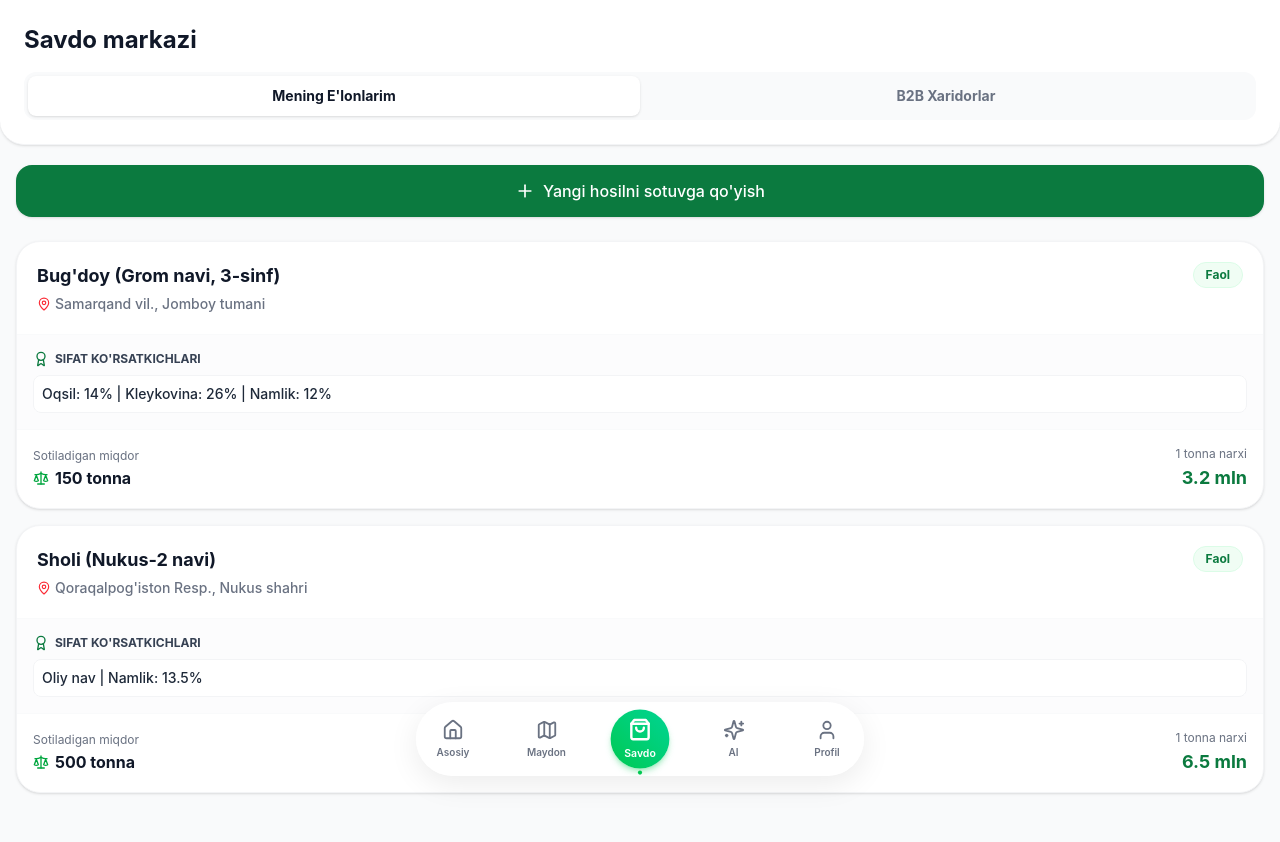
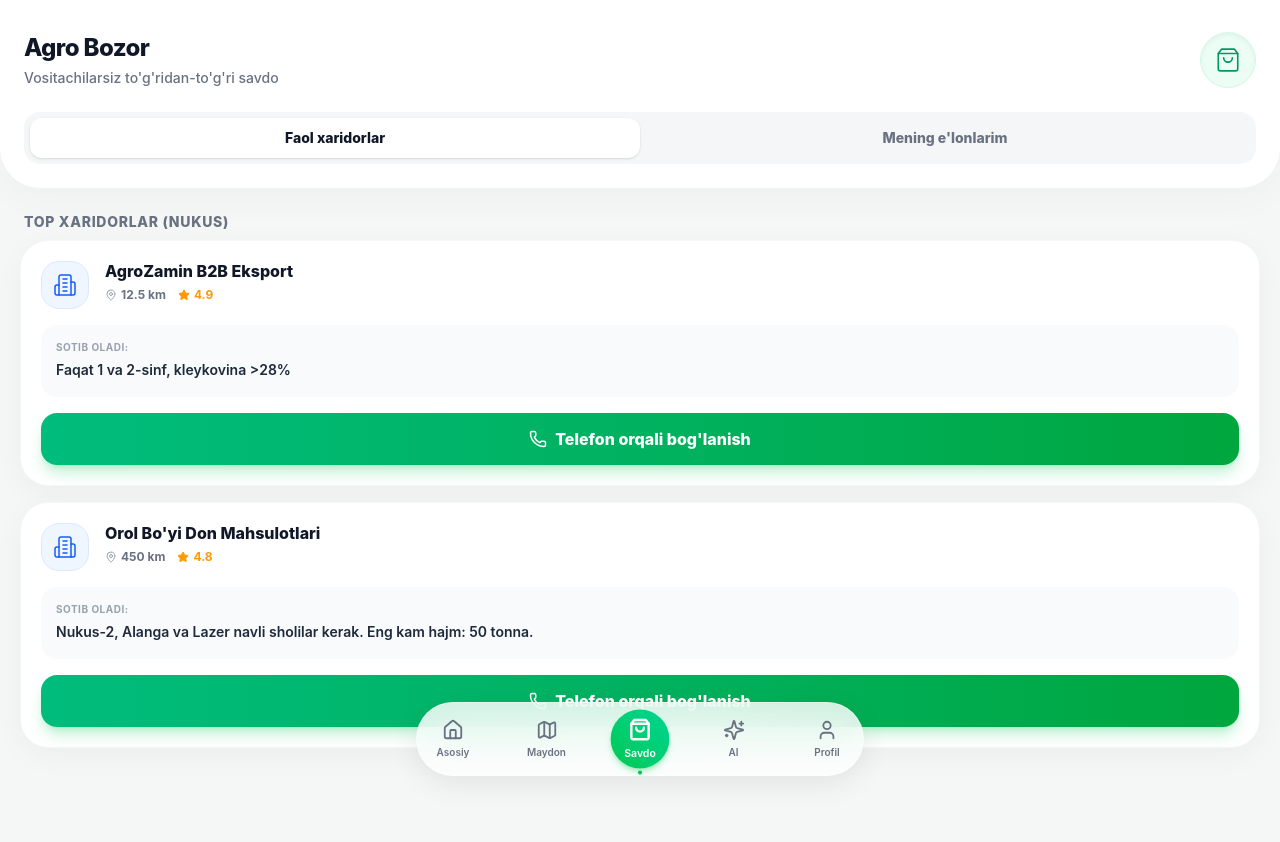
Before and after one commit to mddd18/FERDO_, a React (Vite) app: page /savdo in a window 1280 px wide. Shown: the top 842 px of the page. Built offline with nearby package versions, Linux system fonts and the light colour scheme.

Commit message:
Update Marketplace.tsx

```diff
--- a/src/app/pages/Marketplace.tsx
+++ b/src/app/pages/Marketplace.tsx
@@ -1,144 +1,153 @@
 import { useState } from 'react';
 import { Navigation } from '../components/Navigation';
 import { marketListings, buyers } from '../data/mockData';
-import { Plus, Store, MapPin, Phone, ShieldCheck, Scale, Award, Send } from 'lucide-react';
+import {
+  ShoppingBag, Building2, MapPin, Phone,
+  Star, TrendingUp, Plus, CheckCircle2, ChevronRight
+} from 'lucide-react';
 
 export function Marketplace() {
-  const [activeTab, setActiveTab] = useState<'listings' | 'buyers'>('listings');
-  const [showForm, setShowForm] = useState(false); // Forma ochilishi uchun state
-
-  const handleCall = (phone: string) => {
-    alert(`Raqam terilmoqda: ${phone} 📞\n(Bu yerda telefon ilovasi ochiladi)`);
-  };
-
-  const handleOffer = (name: string) => {
-    alert(`"${name}" korxonasiga hosilingiz bo'yicha taklif yuborildi! ✅`);
-  };
-
-  const submitForm = (e: React.FormEvent) => {
-    e.preventDefault();
-    alert("Yangi e'lon muvaffaqiyatli saqlandi va moderatsiyaga yuborildi! 🎉");
-    setShowForm(false);
-  };
+  const [activeTab, setActiveTab] = useState<'buyers' | 'listings'>('buyers');
 
   return (
-    <div className="min-h-screen bg-[#F9FAFB] pb-24 flex flex-col">
-      {/* Header */}
-      <div className="bg-white pt-6 pb-2 px-6 rounded-b-3xl shadow-sm border-b border-gray-100 mb-5 z-10 sticky top-0">
-        <h1 className="text-2xl font-bold text-gray-900 mb-4">Savdo markazi</h1>
+    <div className="min-h-screen bg-[#F4F7F6] pb-28 font-sans">
 
-        <div className="flex w-full bg-gray-50 p-1 rounded-xl mb-4">
-          <button onClick={() => setActiveTab('listings')} className={`flex-1 py-2.5 text-sm font-bold rounded-lg transition-all ${activeTab === 'listings' ? 'bg-white text-gray-900 shadow-sm' : 'text-gray-500 hover:text-gray-700'}`}>
-            Mening E'lonlarim
+      {/* 1. PREMIUM HEADER */}
+      <div className="bg-white pt-8 pb-6 px-6 shadow-[0_10px_40px_rgba(0,0,0,0.03)] rounded-b-[40px] relative z-20">
+        <div className="flex justify-between items-center mb-6">
+          <div>
+            <h1 className="text-2xl font-extrabold text-gray-900 tracking-tight">Agro Bozor</h1>
+            <p className="text-sm font-medium text-gray-500 mt-1">Vositachilarsiz to'g'ridan-to'g'ri savdo</p>
+          </div>
+          <div className="w-14 h-14 bg-emerald-50 rounded-full flex items-center justify-center border border-emerald-100 shadow-inner text-emerald-600">
+            <ShoppingBag size={26} strokeWidth={1.5} />
+          </div>
+        </div>
+
+        {/* 2. ZAMONAVIY TAB (Segmented Control) */}
+        <div className="bg-gray-100/80 p-1.5 rounded-2xl flex relative">
+          <button
+            onClick={() => setActiveTab('buyers')}
+            className={`flex-1 py-2.5 text-sm font-extrabold rounded-xl transition-all duration-300 z-10 ${
+              activeTab === 'buyers' ? 'text-gray-900 shadow-sm bg-white' : 'text-gray-500 hover:text-gray-700'
+            }`}
+          >
+            Faol xaridorlar
           </button>
-          <button onClick={() => setActiveTab('buyers')} className={`flex-1 py-2.5 text-sm font-bold rounded-lg transition-all ${activeTab === 'buyers' ? 'bg-white text-gray-900 shadow-sm' : 'text-gray-500 hover:text-gray-700'}`}>
-            B2B Xaridorlar
+          <button
+            onClick={() => setActiveTab('listings')}
+            className={`flex-1 py-2.5 text-sm font-extrabold rounded-xl transition-all duration-300 z-10 ${
+              activeTab === 'listings' ? 'text-gray-900 shadow-sm bg-white' : 'text-gray-500 hover:text-gray-700'
+            }`}
+          >
+            Mening e'lonlarim
           </button>
         </div>
       </div>
 
-      <main className="px-4 flex-1">
-        {activeTab === 'listings' ? (
-          <div className="space-y-4 animate-in fade-in slide-in-from-bottom-2">
+      <main className="px-5 mt-6 space-y-5">
 
-            {/* Yangi E'lon Tugmasi */}
-            {!showForm ? (
-              <button onClick={() => setShowForm(true)} className="w-full bg-[#0B7A3F] active:scale-95 text-white font-medium text-base py-3.5 rounded-2xl transition-all shadow-sm flex items-center justify-center gap-2 mb-6">
-                <Plus size={20} /> Yangi hosilni sotuvga qo'yish
-              </button>
-            ) : (
-              /* Yangi E'lon Formasi */
-              <form onSubmit={submitForm} className="bg-white rounded-3xl shadow-md border border-gray-100 p-5 mb-6 animate-in fade-in zoom-in-95">
-                <div className="flex justify-between items-center mb-4">
-                  <h2 className="text-lg font-bold text-gray-900">Yangi e'lon</h2>
-                  <button type="button" onClick={() => setShowForm(false)} className="text-gray-400 font-bold bg-gray-50 px-3 py-1 rounded-lg">Bekor qilish</button>
-                </div>
-                <div className="space-y-3 mb-5">
-                  <input required type="text" placeholder="Ekin nomi (Masalan: Lazer Sholi)" className="w-full bg-gray-50 border border-gray-200 rounded-xl p-3 text-sm focus:outline-none focus:border-green-500" />
-                  <div className="flex gap-3">
-                    <input required type="number" placeholder="Hajmi (tonna)" className="w-full bg-gray-50 border border-gray-200 rounded-xl p-3 text-sm focus:outline-none focus:border-green-500" />
-                    <input required type="number" placeholder="1t narxi (so'm)" className="w-full bg-gray-50 border border-gray-200 rounded-xl p-3 text-sm focus:outline-none focus:border-green-500" />
+        {/* =========================================
+            XARIDORLAR (ZAVOD VA EKSPORTYORLAR) QISMI
+            ========================================= */}
+        {activeTab === 'buyers' && (
+          <div className="space-y-4 animate-in fade-in slide-in-from-bottom-4 duration-500">
+            <div className="flex justify-between items-center px-1 mb-2">
+              <h2 className="text-sm font-extrabold text-gray-500 uppercase tracking-wider">Top xaridorlar (Nukus)</h2>
+            </div>
+
+            {buyers.map((buyer) => (
+              <div key={buyer.id} className="bg-white rounded-[28px] p-5 border border-gray-100/80 shadow-[0_8px_30px_rgb(0,0,0,0.04)] hover:shadow-[0_8px_30px_rgb(0,0,0,0.08)] transition-all">
+
+                {/* Sarlavha qismi */}
+                <div className="flex gap-4 items-start mb-4">
+                  <div className="w-12 h-12 rounded-[18px] bg-blue-50 text-blue-600 flex items-center justify-center shrink-0 border border-blue-100">
+                    <Building2 size={24} strokeWidth={1.5} />
                   </div>
-                </div>
-                <button type="submit" className="w-full bg-gray-900 active:bg-black text-white font-bold py-3.5 rounded-xl transition-colors">
-                  E'lonni joylash
-                </button>
-              </form>
-            )}
-
-            {marketListings.map((listing) => (
-              <div key={listing.id} className="bg-white rounded-3xl shadow-sm border border-gray-100 overflow-hidden">
-                <div className="p-5 border-b border-gray-50 flex justify-between items-start">
-                  <div>
-                    <h3 className="text-lg font-bold text-gray-900 mb-1">{listing.crop}</h3>
-                    <p className="flex items-center gap-1 text-sm font-medium text-gray-500">
-                      <MapPin size={14} className="text-red-500" /> {listing.location}
-                    </p>
-                  </div>
-                  <span className="bg-green-50 text-[#0B7A3F] px-3 py-1 rounded-full text-xs font-bold border border-green-100">Faol</span>
-                </div>
-
-                <div className="bg-gray-50/50 p-4 border-b border-gray-50">
-                  <div className="flex items-center gap-1.5 mb-2">
-                    <Award size={16} className="text-[#0B7A3F]" />
-                    <span className="text-xs font-bold text-gray-700 uppercase">Sifat ko'rsatkichlari</span>
-                  </div>
-                  <p className="text-sm font-medium text-gray-800 bg-white p-2 rounded-lg border border-gray-100">{listing.quality}</p>
-                </div>
-
-                <div className="p-4 flex items-center justify-between">
-                  <div>
-                    <p className="text-xs text-gray-500 mb-0.5">Sotiladigan miqdor</p>
-                    <p className="text-base font-bold text-gray-900 flex items-center gap-1.5">
-                      <Scale size={16} className="text-green-600" /> {listing.quantity} tonna
-                    </p>
-                  </div>
-                  <div className="text-right">
-                    <p className="text-xs text-gray-500 mb-0.5">1 tonna narxi</p>
-                    <p className="text-lg font-bold text-[#0B7A3F]">
-                      {(listing.price / 1000000).toFixed(1)} mln
-                    </p>
-                  </div>
-                </div>
-              </div>
-            ))}
-          </div>
-        ) : (
-          <div className="space-y-4 animate-in fade-in slide-in-from-bottom-2">
-            {buyers.map((buyer) => (
-              <div key={buyer.id} className="bg-white rounded-3xl shadow-sm border border-gray-100 p-5">
-                <div className="flex items-start gap-4 mb-4">
-                  <div className="w-12 h-12 bg-blue-50 rounded-full flex items-center justify-center flex-shrink-0 border border-blue-100">
-                    <Store className="text-blue-600" size={24} />
-                  </div>
-                  <div>
-                    <div className="flex items-center gap-2 mb-1">
-                      <h3 className="text-base font-bold text-gray-900">{buyer.name}</h3>
-                      <ShieldCheck size={16} className="text-green-500" />
+                  <div className="flex-1">
+                    <h3 className="text-base font-extrabold text-gray-900 leading-tight">{buyer.name}</h3>
+                    <div className="flex items-center gap-3 mt-1.5">
+                      <span className="flex items-center gap-1 text-xs font-bold text-gray-500">
+                        <MapPin size={12} className="text-gray-400" /> {buyer.distance} km
+                      </span>
+                      <span className="flex items-center gap-1 text-xs font-bold text-amber-500">
+                        <Star size={12} fill="currentColor" /> {buyer.rating}
+                      </span>
                     </div>
-                    <p className="text-xs font-medium text-gray-500 flex items-center gap-1">
-                      <MapPin size={12} /> Sizdan {buyer.distance} km uzoqlikda
-                    </p>
                   </div>
                 </div>
 
-                <div className="bg-gray-50 rounded-xl p-3 mb-4 border border-gray-100">
-                  <p className="text-xs font-bold text-gray-600 mb-1 uppercase">Xaridor Talablari:</p>
-                  <p className="text-sm font-medium text-gray-800">{buyer.requirements}</p>
+                {/* Talab qismi (Glassmorphism effect) */}
+                <div className="bg-[#F8FAFC] p-3.5 rounded-2xl border border-gray-50 mb-4">
+                  <span className="text-[10px] font-bold text-gray-400 uppercase tracking-wider mb-1 block">Sotib oladi:</span>
+                  <p className="text-sm font-semibold text-gray-800 leading-relaxed">
+                    {buyer.requirements}
+                  </p>
                 </div>
 
-                <div className="flex gap-3">
-                  <button onClick={() => handleCall(buyer.phone)} className="flex-1 bg-white text-gray-900 font-bold py-3 rounded-xl active:bg-gray-50 transition-colors flex items-center justify-center gap-2 border-2 border-gray-100 shadow-sm active:scale-95">
-                    <Phone size={18} className="text-blue-600" /> Qo'ng'iroq
-                  </button>
-                  <button onClick={() => handleOffer(buyer.name)} className="flex-1 bg-[#0B7A3F] text-white font-bold py-3 rounded-xl active:bg-green-800 transition-colors shadow-sm flex items-center justify-center gap-2 active:scale-95">
-                    <Send size={18} /> Taklif berish
-                  </button>
-                </div>
+                {/* Harakat tugmasi */}
+                <button className="w-full bg-gradient-to-r from-emerald-500 to-green-600 hover:from-emerald-600 hover:to-green-700 text-white font-extrabold py-3.5 rounded-2xl flex items-center justify-center gap-2 shadow-lg shadow-green-500/25 transition-all active:scale-[0.98]">
+                  <Phone size={18} /> Telefon orqali bog'lanish
+                </button>
               </div>
             ))}
           </div>
         )}
+
+
+        {/* =========================================
+            MENING E'LONLARIM (SOTISH) QISMI
+            ========================================= */}
+        {activeTab === 'listings' && (
+          <div className="space-y-4 animate-in fade-in slide-in-from-bottom-4 duration-500">
+            <div className="flex justify-between items-center px-1 mb-2">
+              <h2 className="text-sm font-extrabold text-gray-500 uppercase tracking-wider">Sotuvdagi hosilim</h2>
+            </div>
+
+            {marketListings.map((listing) => (
+              <div key={listing.id} className="bg-white rounded-[28px] p-5 border border-gray-100/80 shadow-[0_8px_30px_rgb(0,0,0,0.04)] hover:shadow-[0_8px_30px_rgb(0,0,0,0.08)] transition-all">
+
+                <div className="flex justify-between items-start mb-3">
+                  <div className="flex items-center gap-2">
+                    <span className="bg-emerald-100 text-emerald-700 text-[10px] font-extrabold uppercase tracking-wider px-2 py-1 rounded-md flex items-center gap-1">
+                      <CheckCircle2 size={12} /> Faol
+                    </span>
+                  </div>
+                  <button className="text-gray-400 hover:text-gray-900 transition-colors">
+                    <ChevronRight size={20} />
+                  </button>
+                </div>
+
+                <h3 className="text-lg font-extrabold text-gray-900 mb-4">{listing.crop}</h3>
+
+                <div className="grid grid-cols-2 gap-3 mb-4">
+                  <div className="bg-[#F8FAFC] p-3 rounded-2xl border border-gray-50">
+                    <span className="text-[10px] font-bold text-gray-400 uppercase tracking-wider block mb-0.5">Hajmi</span>
+                    <span className="text-base font-black text-gray-900">{listing.quantity} <span className="text-sm text-gray-500 font-bold">tonna</span></span>
+                  </div>
+                  <div className="bg-[#F8FAFC] p-3 rounded-2xl border border-gray-50">
+                    <span className="text-[10px] font-bold text-gray-400 uppercase tracking-wider block mb-0.5">Narxi (1 kg)</span>
+                    <span className="text-base font-black text-green-600">{(listing.price / 1000).toLocaleString()} <span className="text-sm text-gray-500 font-bold">so'm</span></span>
+                  </div>
+                </div>
+
+                <div className="flex items-center gap-2 text-xs font-semibold text-gray-600 bg-gray-50 p-2.5 rounded-xl border border-gray-100">
+                  <TrendingUp size={14} className="text-blue-500" />
+                  {listing.quality}
+                </div>
+              </div>
+            ))}
+
+            {/* Yangi E'lon qo'shish tugmasi */}
+            <button className="w-full mt-4 bg-white border-2 border-dashed border-gray-300 hover:border-green-500 hover:bg-green-50 text-gray-600 hover:text-green-700 font-extrabold py-5 rounded-[28px] flex flex-col items-center justify-center gap-2 transition-all">
+              <div className="bg-gray-100 p-2 rounded-full">
+                <Plus size={24} />
+              </div>
+              Yangi hosilni bozorga chiqarish
+            </button>
+          </div>
+        )}
+
       </main>
 
       <Navigation />
```
